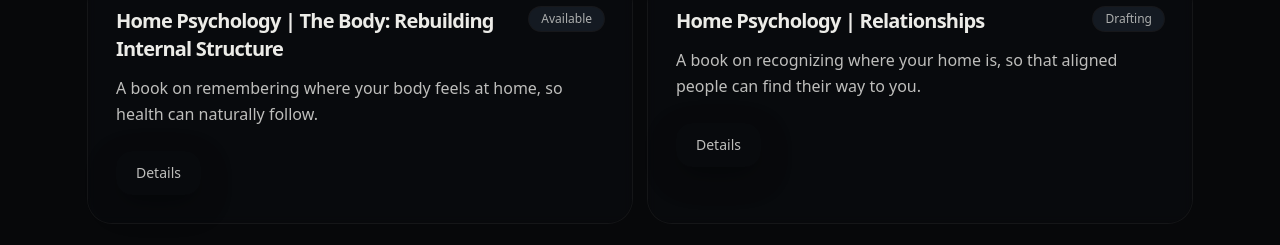
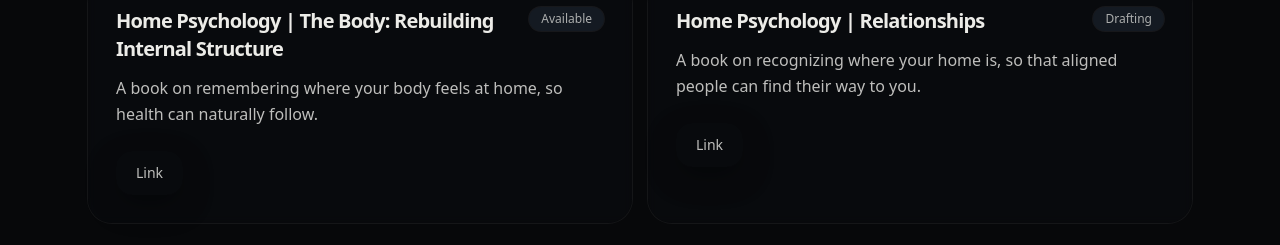
Before and after one commit to FionexFlame/Flame, a Next.js app: page /library in a window 1280 px wide. Shown: the part 332-577 px from the top of the page. Built offline with nearby package versions, Linux system fonts and the light colour scheme.

Commit message:
Update page.tsx

```diff
--- a/app/library/page.tsx
+++ b/app/library/page.tsx
@@ -29,7 +29,7 @@ export default function LibraryPage() {
                   </div>
                   <p className="mt-3 text-bone-100/80 leading-relaxed">{b.description}</p>
                   <div className="mt-6">
-                    <Button href={b.link} variant="ghost">Details</Button>
+                    <Button href={b.link} variant="ghost">Link</Button>
                   </div>
                 </CardBody>
               </Card>
```
